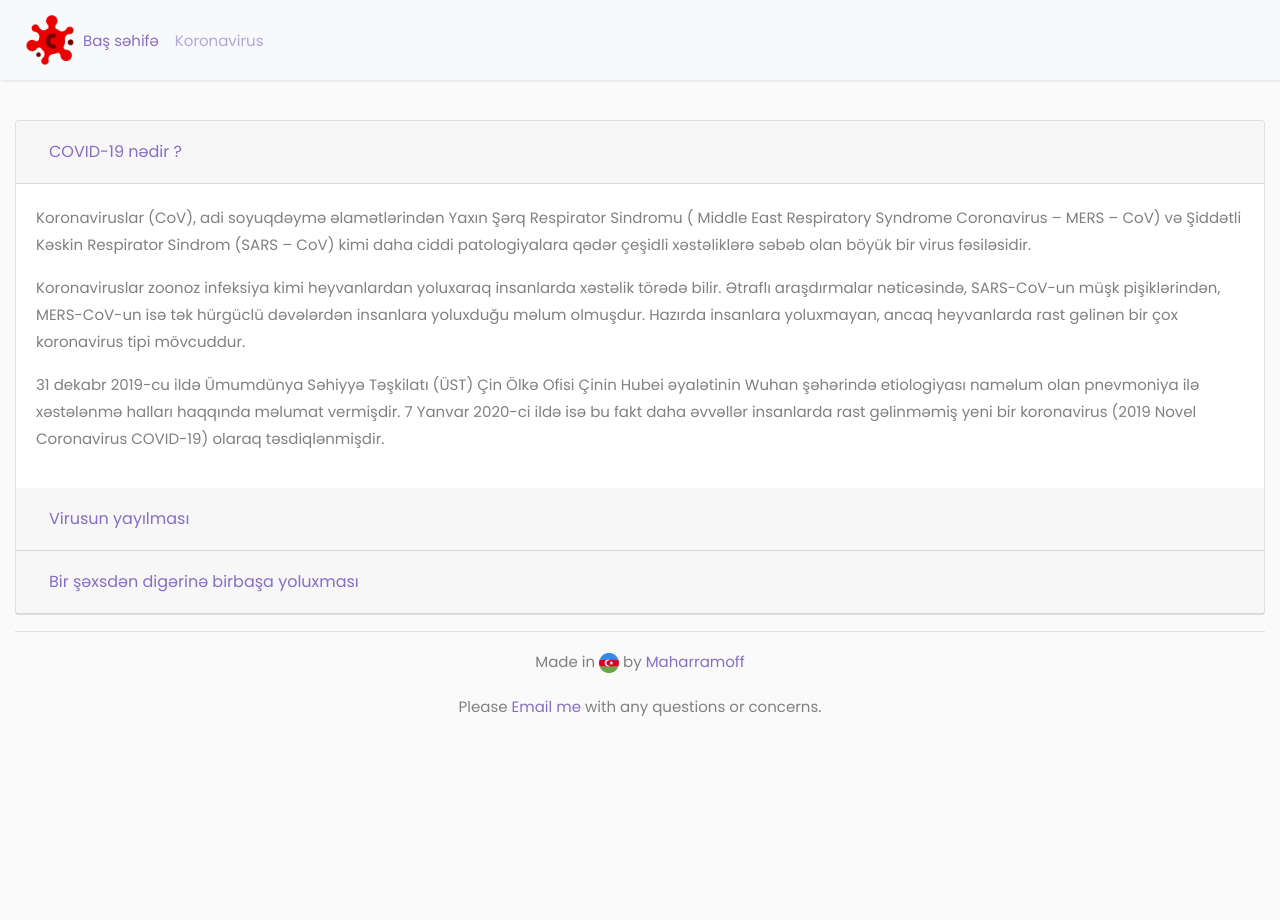
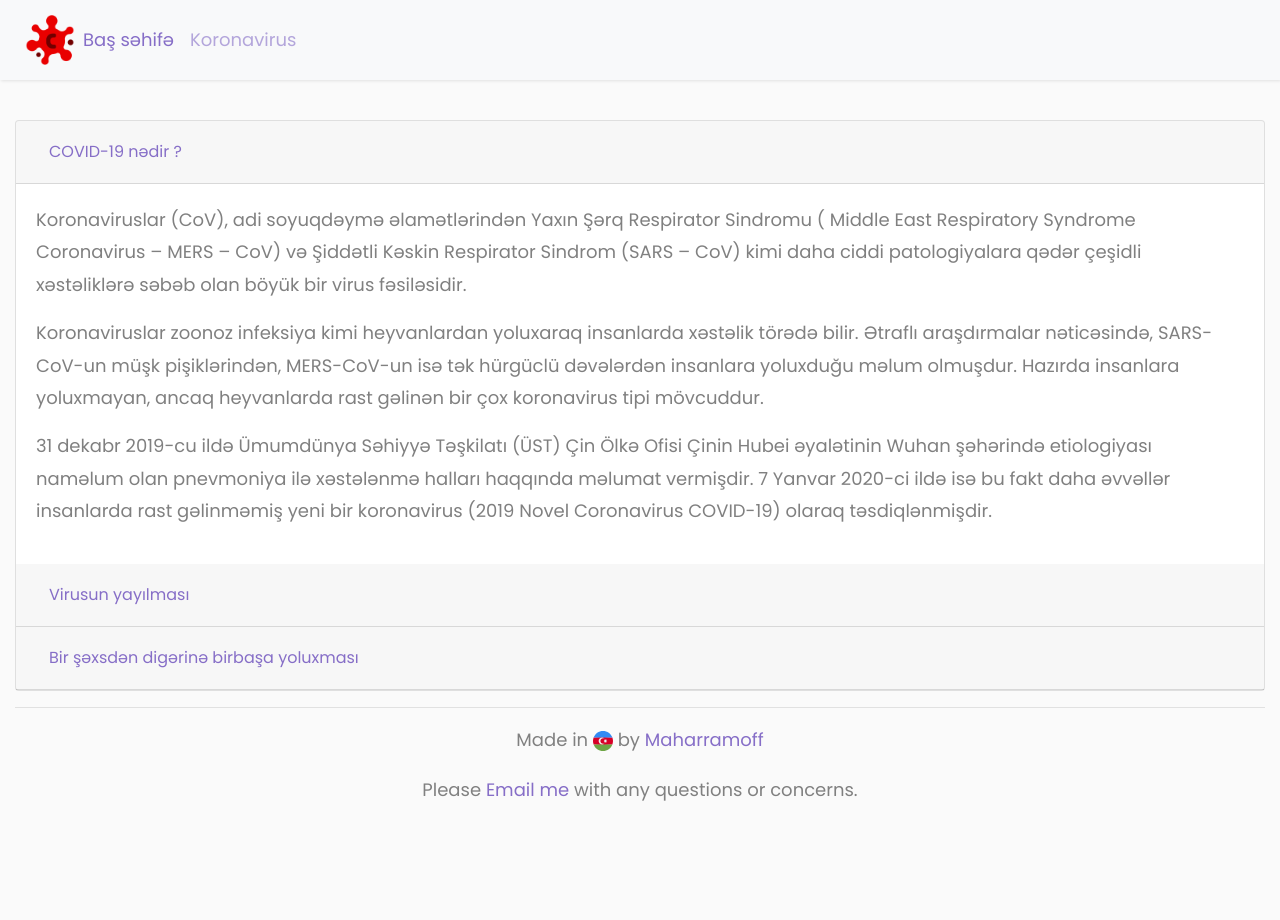
Before and after one commit to Maharramoff/coronavirus-cases-worldwide, a Flask app: page /covid in a window 1280 px wide. Run offline with Flask 2, Linux system fonts and the light colour scheme; some libraries are stand-ins or nearby versions.

Commit message:
change font size

```diff
--- a/static/css/theme.css
+++ b/static/css/theme.css
@@ -1,7 +1,7 @@
 
 body {
     font-family: "Poppins", Arial, sans-serif;
-    font-size: 15px;
+    font-size: 18px;
     line-height: 1.8;
     font-weight: normal;
     background: #fafafa;
```
